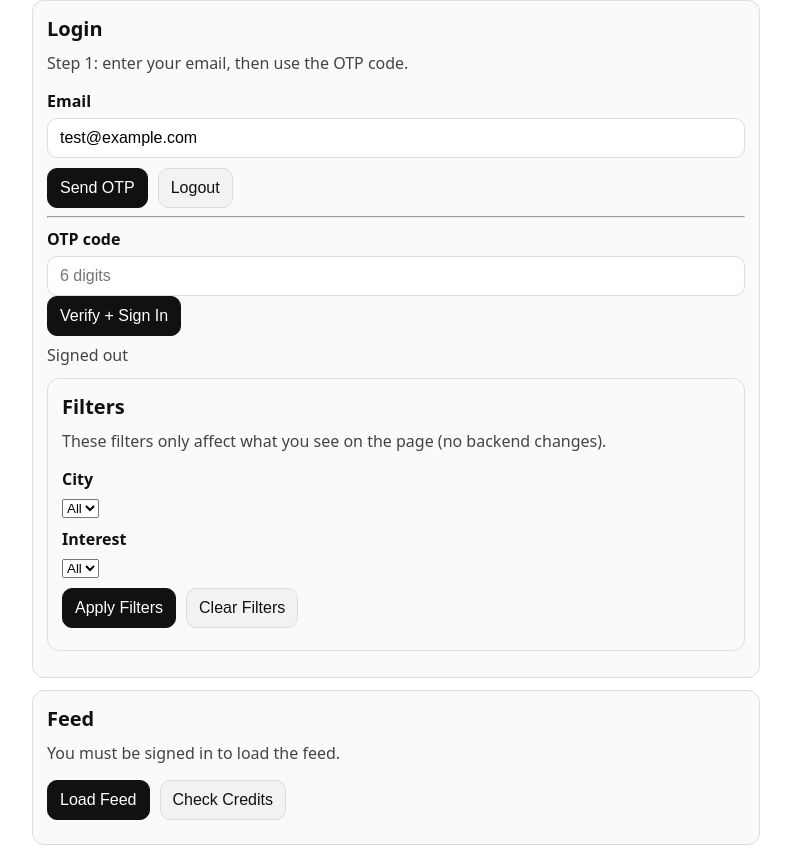
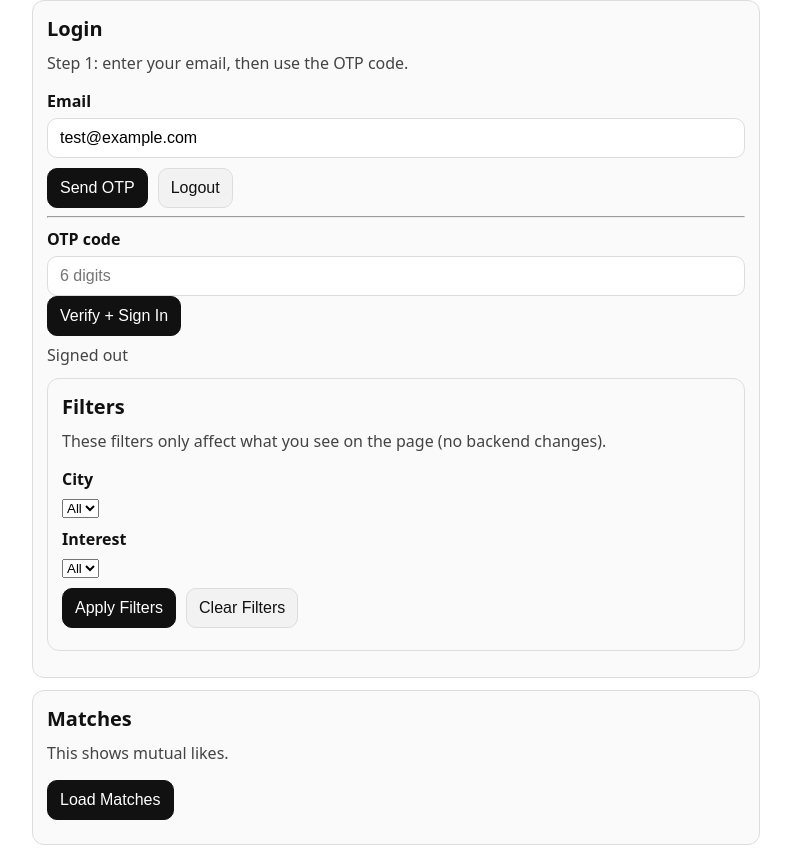
Before and after one commit to FrugalFetishes/frugalfetishes-frontend, a plain HTML site: page index.html in a window 1280 px wide. Shown: the part 78-932 px from the top of the page, without its empty margins (244-1035 px from the left). Drawn offline with Linux system fonts and the light colour scheme.

Commit message:
Update index.html

```diff
--- a/index.html
+++ b/index.html
@@ -58,6 +58,19 @@
 
 </section>
 
+
+    <section class="card" aria-label="Matches">
+      <h2>Matches</h2>
+      <p class="muted">This shows mutual likes.</p>
+
+      <div class="row">
+        <button id="btnLoadMatches" type="button">Load Matches</button>
+      </div>
+
+      <div id="matchesStatus" class="muted" role="status" aria-live="polite"></div>
+      <ul id="matchesList" class="list" aria-label="Matches"></ul>
+    </section>
+
     <section class="card" aria-label="Feed">
       <h2>Feed</h2>
       <p class="muted">You must be signed in to load the feed.</p>
```
